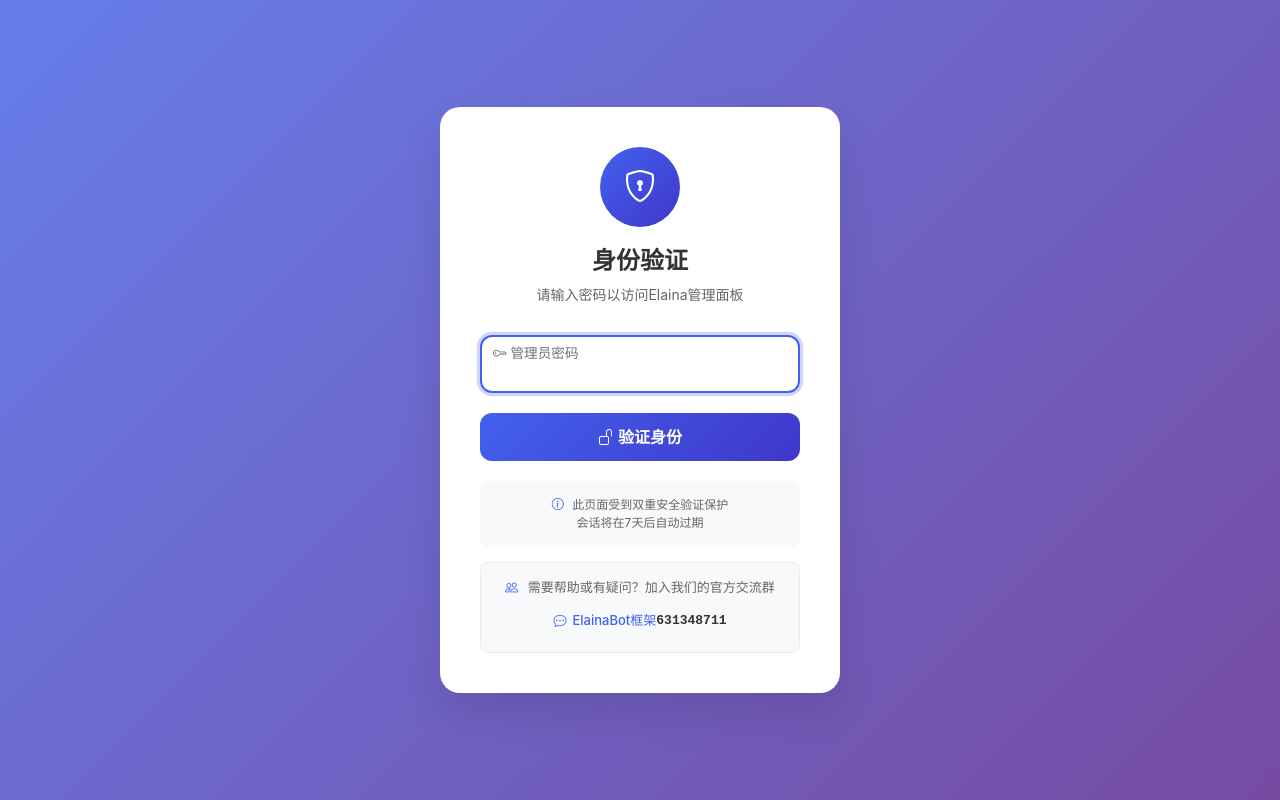
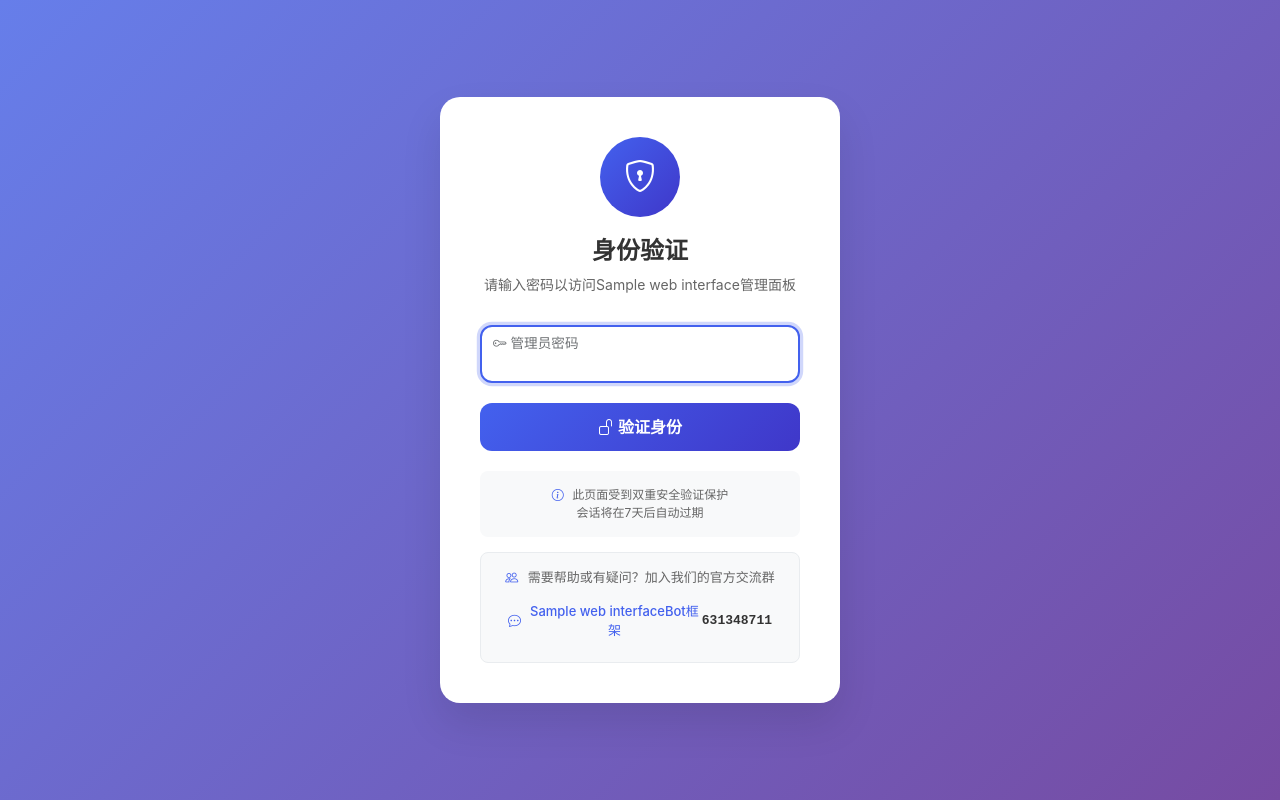
Before and after one commit to lengxi-root/ElainaBot, a Flask app: template web/templates/login.html in a window 1280 px wide. Run offline with Flask 3, Linux system fonts and the light colour scheme; the template is opened without the code that fills it: most values are stand-ins (such as "Sample title", 1, 10 or a date in 2020); data that the repository does not hold is empty.

Commit message:
增加自定义网页图标和名称

```diff
--- a/web/app.py
+++ b/web/app.py
@@ -21,7 +21,7 @@ from flask_socketio import SocketIO
 from flask_cors import CORS
 import psutil
 import requests
-from config import LOG_DB_CONFIG, WEB_SECURITY, ROBOT_QQ, appid, WEBSOCKET_CONFIG
+from config import LOG_DB_CONFIG, WEB_SECURITY, WEB_INTERFACE, ROBOT_QQ, appid, WEBSOCKET_CONFIG
 
 # 导入日志数据库函数
 try:
@@ -417,7 +417,7 @@ def require_auth(f):
                 else:
                     del valid_sessions[session_token]
         token = request.args.get('token', '')
-        return render_template('login.html', token=token)
+        return render_template('login.html', token=token, web_interface=WEB_INTERFACE)
     return decorated_function
 
 def require_socketio_token(f):
@@ -648,7 +648,7 @@ def login():
         return response
     else:
         record_ip_access(request.remote_addr, access_type='password_fail')
-        return render_template('login.html', token=token, error='密码错误，请重试')
+        return render_template('login.html', token=token, error='密码错误，请重试', web_interface=WEB_INTERFACE)
 
 @web.route('/')
 @check_ip_ban
@@ -672,7 +672,8 @@ def index():
                                            device_type=device_type,
                                            ROBOT_QQ=ROBOT_QQ,
                                            appid=appid,
-                                           WEBSOCKET_CONFIG=WEBSOCKET_CONFIG))
+                                           WEBSOCKET_CONFIG=WEBSOCKET_CONFIG,
+                                           web_interface=WEB_INTERFACE))
 
     if WEB_SECURITY.get('secure_headers', True):
         response.headers['X-Content-Type-Options'] = 'nosniff'
--- a/web/templates/login.html
+++ b/web/templates/login.html
@@ -3,8 +3,12 @@
 <head>
     <meta charset="UTF-8">
     <meta name="viewport" content="width=device-width, initial-scale=1.0">
-    <title>Elaina面板 - 身份验证</title>
+    <title>{{ web_interface.framework_name }}{{ web_interface.login_title_suffix }} - 身份验证</title>
     <base href="{{ prefix }}/">
+    {% if web_interface.favicon_url %}
+    <link rel="icon" type="image/x-icon" href="{{ web_interface.favicon_url }}">
+    <link rel="shortcut icon" type="image/x-icon" href="{{ web_interface.favicon_url }}">
+    {% endif %}
     <link href="https://cdn.jsdelivr.net/npm/bootstrap@5.3.0/dist/css/bootstrap.min.css" rel="stylesheet">
     <link href="https://cdn.jsdelivr.net/npm/bootstrap-icons@1.10.0/font/bootstrap-icons.css" rel="stylesheet">
     <style>
@@ -197,7 +201,7 @@
                 <i class="bi bi-shield-lock"></i>
             </div>
             <h1 class="login-title">身份验证</h1>
-            <p class="login-subtitle">请输入密码以访问Elaina管理面板</p>
+                            <p class="login-subtitle">请输入密码以访问{{ web_interface.framework_name }}管理面板</p>
         </div>
 
         {% if error %}
@@ -237,7 +241,7 @@
             </div>
             <a href="https://qm.qq.com/q/H3yycM4Pq8" target="_blank" rel="noopener noreferrer" class="group-link">
                 <i class="bi bi-chat-dots"></i>
-                ElainaBot框架 <span class="group-number">631348711</span>
+                                    {{ web_interface.framework_name }}Bot框架 <span class="group-number">631348711</span>
             </a>
         </div>
     </div>
```
Also changed, not shown: config.py (+9 -0 lines), web/templates/mobile.html (+6 -2 lines), web/templates/pc/base.html (+6 -2 lines).
